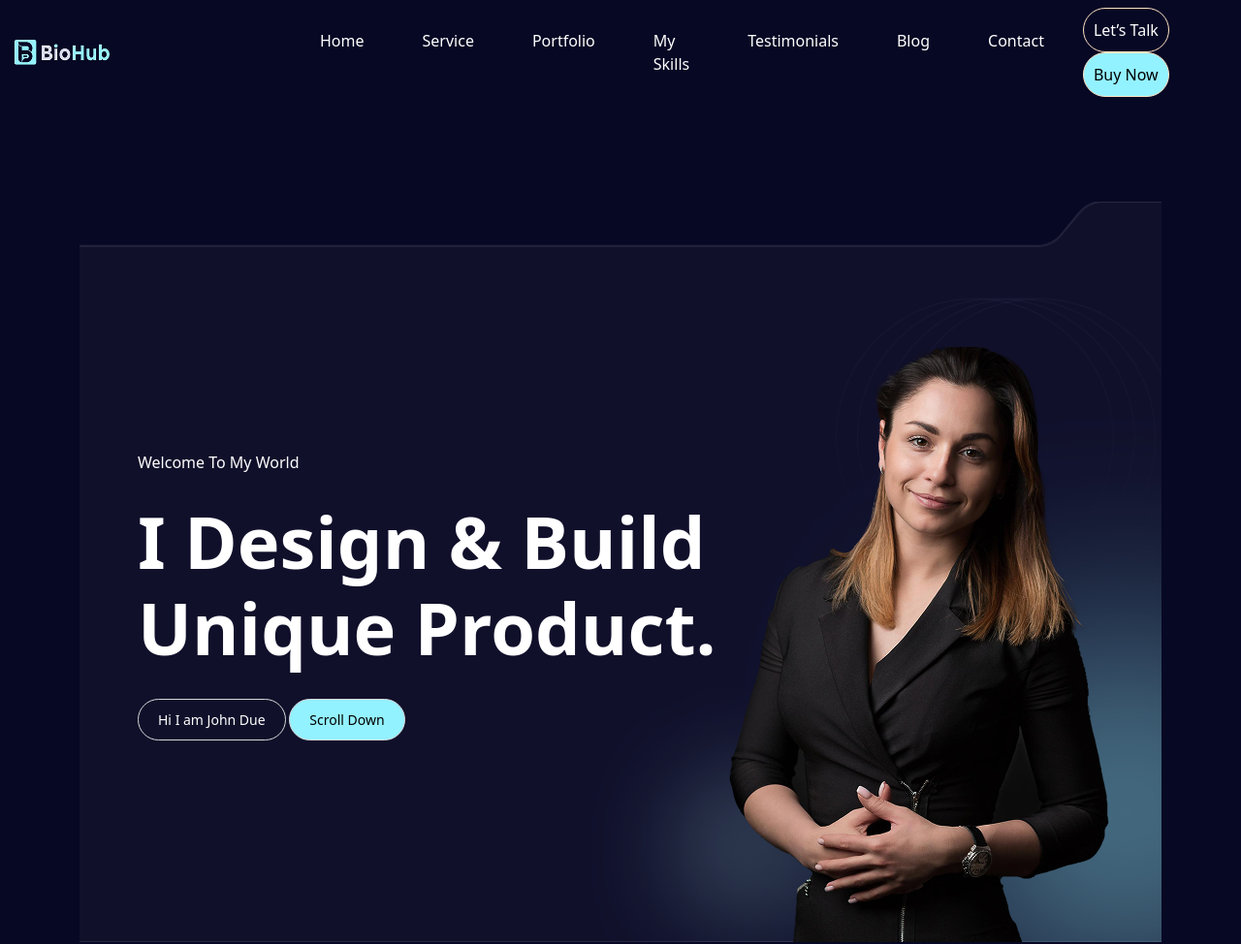
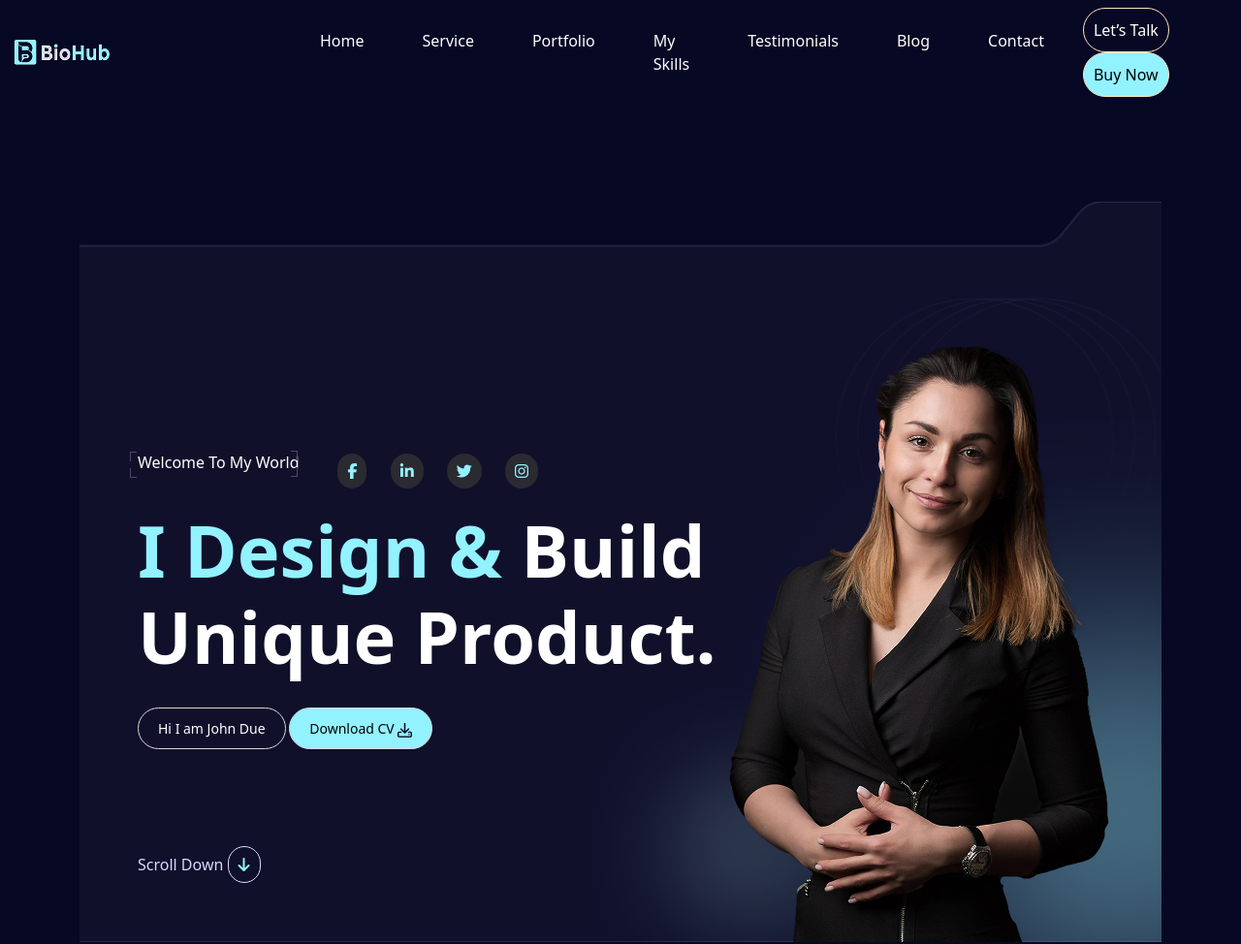
Before and after one commit to MdNoyanMia/newfile, a plain HTML site: page index.html in a window 1280 px wide. Shown: the top 974 px of the page at 97% size. Drawn offline with Linux system fonts and the light colour scheme.

Commit message:
2nd commit

```diff
--- a/css/style.css
+++ b/css/style.css
@@ -125,6 +125,89 @@ body {
     width: 40%;
 }
 
+
+.Welcome {
+    display: flex;
+
+}
+
+.facebook {
+    padding: 0 30px;
+}
+
+.facebook i {
+    padding: 10px 10px;
+    color: #93F2FF;
+    border-radius: 50px;
+    background: #2a2a30;
+    margin: 0 10px;
+
+}
+
+.Union6 {
+    position: relative;
+}
+
+.Union1 {
+    position: absolute;
+    top: 15px;
+    left: -8px;
+}
+
+.Union2 {
+    position: absolute;
+    top: -2px;
+    left: -8px;
+}
+
+
+.Union3 {
+    position: absolute;
+    top: -3px;
+    left: 158px;
+}
+
+.Union4 {
+    position: absolute;
+    top: 14px;
+    left: 158px;
+}
+
+span {
+    color: #93F2FF;
+}
+
+.John:hover {
+    background: #2a2a30;
+    color: white;
+}
+
+
+
+.ScrollDown {
+
+    padding-top: 100px;
+}
+
+.ScrollDown a {
+
+    font-size: 18x;
+    font-weight: 400;
+    color: #D7D9FF;
+}
+
+
+.ScrollDown i {
+
+    padding: 10px 10px;
+    border-radius: 50px;
+    border: 1px solid #D7D9FF;
+    color: #93F2FF;
+
+}
+
+
+
 .bannerflex {
     display: flex;
 }
@@ -196,6 +279,7 @@ body {
     padding: 100px 0;
     background: rebeccapurple;
 }
+
 #dangerer {
 
     padding: 100px 0;
@@ -203,7 +287,7 @@ body {
 
 }
 
-.card{
+.card {
     margin: 20px 0;
 }
 
@@ -270,25 +354,52 @@ body {
 }
 
 /*Removes cursor that comes with typed.js*/
-.typed-cursor{
+.typed-cursor {
     opacity: 0;
     display: none;
 }
+
 /*Custom cursor animation*/
-@keyframes blink{
-    0% { opacity:1; }
-    50% { opacity:0; }
-    100% { opacity:1; }
+@keyframes blink {
+    0% {
+        opacity: 1;
     }
-@-webkit-keyframes blink{
-    0% { opacity:1; }
-    50% { opacity:0; }
-    100% { opacity:1; }
+
+    50% {
+        opacity: 0;
     }
-@-moz-keyframes blink{
-    0% { opacity:1; }
-    50% { opacity:0; }
-    100% { opacity:1; }
+
+    100% {
+        opacity: 1;
+    }
+}
+
+@-webkit-keyframes blink {
+    0% {
+        opacity: 1;
+    }
+
+    50% {
+        opacity: 0;
+    }
+
+    100% {
+        opacity: 1;
+    }
+}
+
+@-moz-keyframes blink {
+    0% {
+        opacity: 1;
+    }
+
+    50% {
+        opacity: 0;
+    }
+
+    100% {
+        opacity: 1;
+    }
 }
 
 .btns {
@@ -297,11 +408,16 @@ body {
     margin: 0;
     padding: 30px 0 0 30px;
 }
+
 .btns a {
     display: inline-block;
     margin-left: 5px;
 }
-.btns a:first-child{margin-left:0}
+
+.btns a:first-child {
+    margin-left: 0
+}
+
 .btn {
     font-family: sans-serif;
     font-size: 14px;
@@ -309,6 +425,7 @@ body {
     color: #ecf0f1;
     text-decoration: none;
 }
+
 a .btn {
     cursor: pointer;
     border: 1.5px solid #ecf0f1;
@@ -323,8 +440,9 @@ a .btn {
     background: #ecf0f1;
     color: #34495e;
 }
+
 /* section 4th end */
 /* nomadananpart */
-#nomadananpart{
+#nomadananpart {
     padding: 200px 0;
 }
--- a/index.html
+++ b/index.html
@@ -106,13 +106,41 @@
             <div class="banner">
                 <div class="bannerflex">
                     <div class="bannerleft">
-                        <h5>Welcome To My World</h5>
+
+                        <div class="Welcome">
+                            <div class="Union6">
+                                <img class="Union1" src="images/Union (1).png" alt="">
+                                <img class="Union2" src="images/Group 5.png" alt="">
+
+
+                                <h5>Welcome To My World</h5>
+
+                                <img class="Union3" src="images/Union.png" alt="">
+                                <img class="Union4" src="images/Group 6.png" alt="">
+                            </div>
+
+                            <div class="facebook">
+                                <i class="fa-brands fa-facebook-f"></i>
+                                <i class="fa-brands fa-linkedin-in"></i>
+                                <i class="fa-brands fa-twitter"></i>
+                                <i class="fa-brands fa-instagram"></i>
+                            </div>
+
+                        </div>
+
+
+
                         <h1> <span>I Design &</span> Build
                             Unique Product.</h1>
                         <div class="Scroll">
                             <a class="JohnDue" href="#">Hi I am John Due</a>
-                            <a class="John" href="#">Scroll Down</a>
+                            <a class="John" href="#">Download CV <img src="images/.png" alt=""></a>
                         </div>
+
+                        <div class="ScrollDown">
+                            <a href="#">Scroll Down <i class="fa-solid fa-arrow-down"></i> </a>
+                        </div>
+
                     </div>
                     <div class="bannerrigth">
                         <img src="images/image 24.png" alt="">
@@ -333,7 +361,7 @@
                 <div class="col-lg-6">
                     <div class="card ">
 
-                   <h1> I AM <span class="typed"></span></h1>
+                        <h1> I AM <span class="typed"></span></h1>
 
 
                     </div>
```
Also changed, not shown: images/Group 5.png (added), images/Group 6.png (added), images/Union (1).png (added), images/Union.png (added), images/.png (added). Lines whose indentation alone changed are shown as unchanged.
